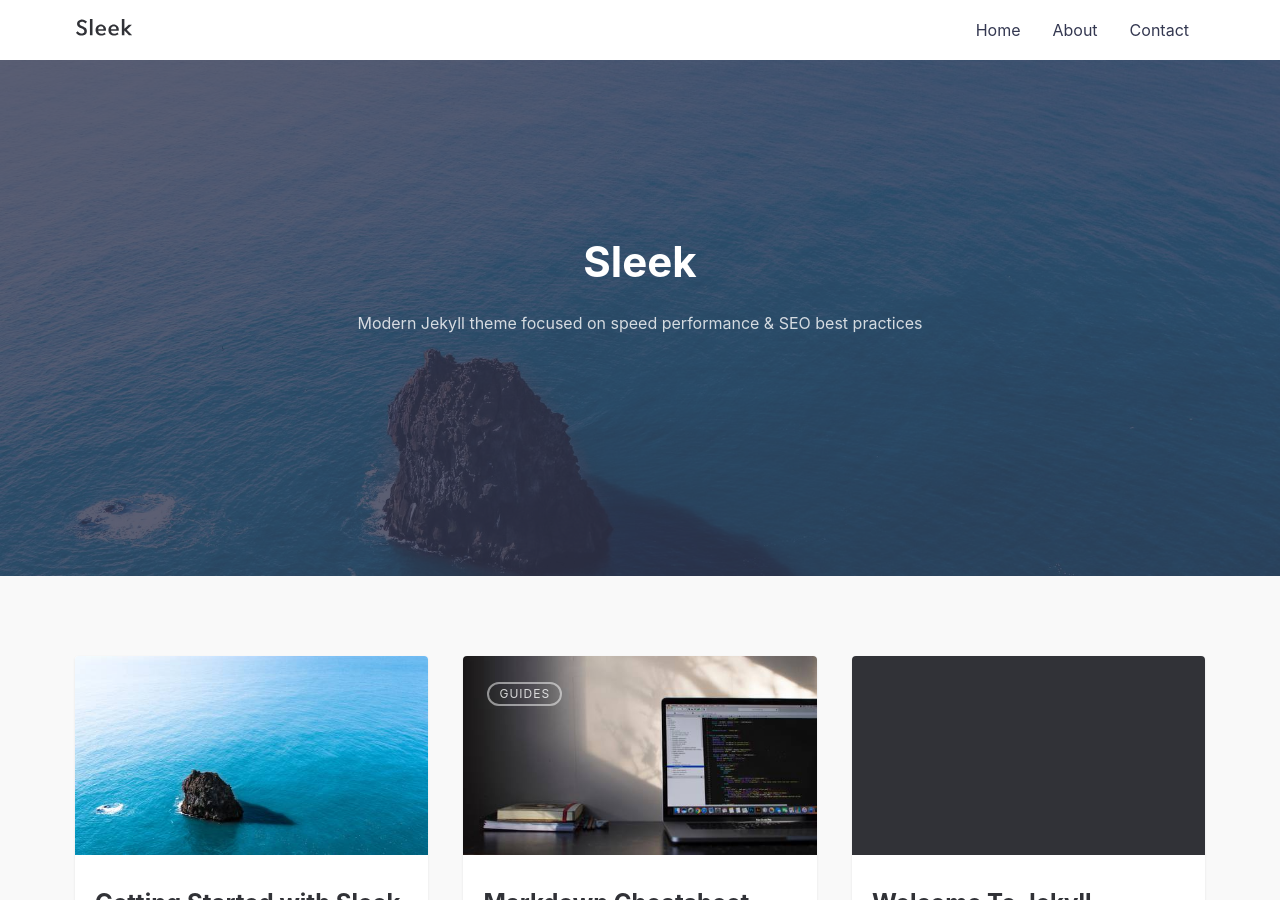
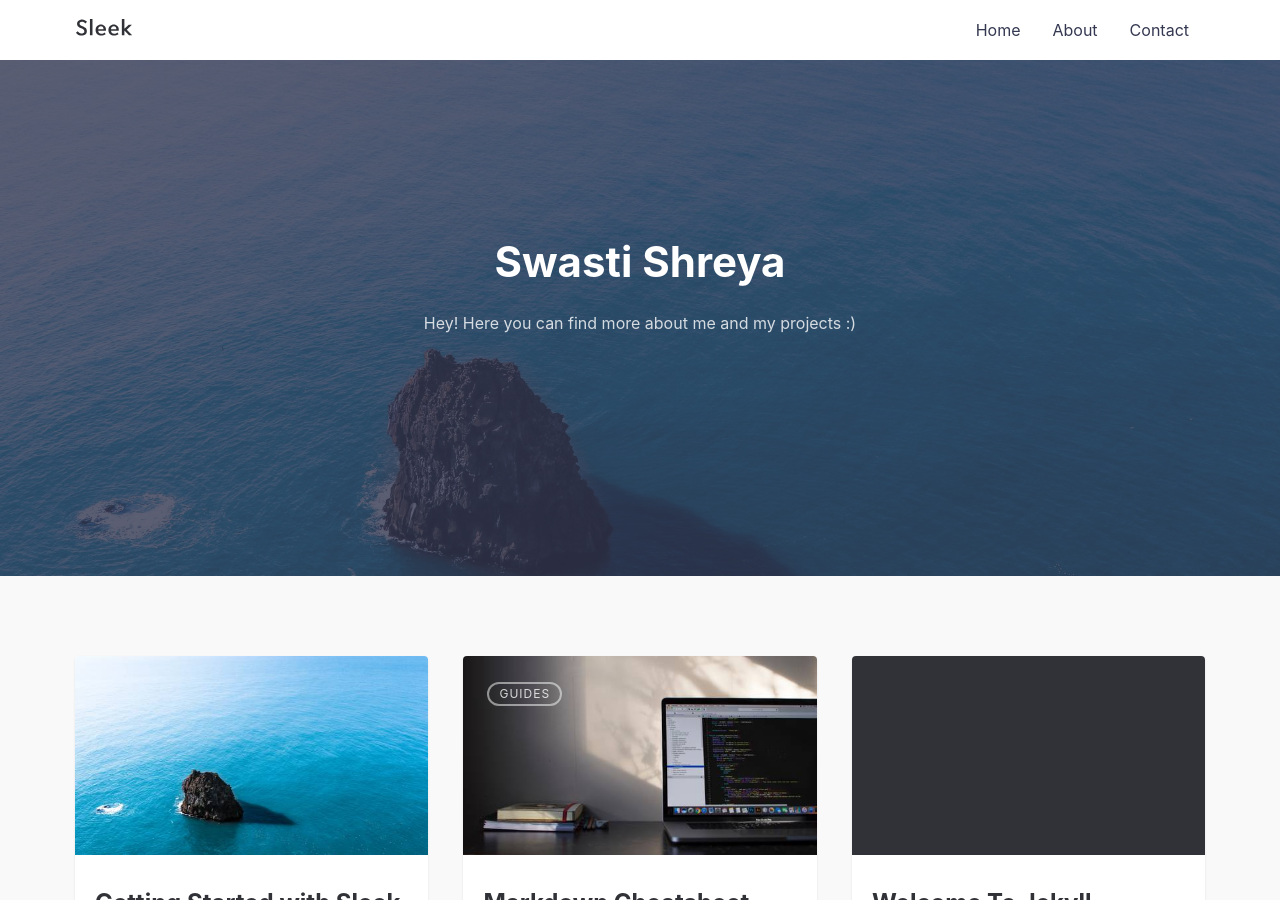
Before and after one commit to swastishreya/swastishreya.github.io, a Jekyll site: the page built from index.md, in a window 1280 px wide and 900 px high. Built offline with Jekyll 4.4.1, drawn with Linux system fonts in a browser that asks for light colours; some of the changed text lies outside the part shown.

Commit message:
Personalizing _config.yml

```diff
--- a/_config.yml
+++ b/_config.yml
@@ -1,23 +1,18 @@
 # SITE CONFIGURATION
-title: Sleek # your site title
-author: GitHub User # You :P
+title: Swasti Shreya # your site title
+author: Swasti Shreya Mishra # You :P
 description: > # Meta description of Homepage
-  Write an awesome description for your new site here. You can edit this
-  line in _config.yml. It will appear in your document head meta (for
-  Google search results) and in your feed.xml site description.
+  My blog.
 baseurl: "/sleek" # the subpath of your site, e.g. /blog
-url: "https://janczizikow.github.io/" # the base hostname & protocol for your site, e.g. http://example.com
+url: "https://swastishreya.github.io/" # the base hostname & protocol for your site, e.g. http://example.com
 
 # SEO PLUGIN
 social:
-  name: Your Name
+  name: Swasti Shreya Mishra
   links:
-    - https://twitter.com/BenBalter
-    - https://www.facebook.com/ben.balter
-    - https://www.linkedin.com/in/BenBalter
-    - https://plus.google.com/+BenBalter
-    - https://github.com/benbalter
-    - https://keybase.io/benbalter
+    - https://www.facebook.com/swastis.mishra.7
+    - https://www.linkedin.com/in/swasti-shreya-mishra-189a17146/
+    - https://github.com/swastishreya
 
 # THEME SETTINGS
 navigation: # Navigation links
@@ -26,18 +21,18 @@
   - {name: 'Contact', link: '/contact'}
 
 tagline: >
-  Modern Jekyll theme focused on speed performance &amp; SEO best practices
+  Hey! Here you can find more about me and my projects :)
 
 hero_img: posts/sleek_lg.jpg # Main background image: use the path from /assets/img/ => This will output /assets/img/posts/sleek_lg.jpg
 
 email: your-email@domain.com # email for form submission
 
-twitter_username: jan_czizikow # replace with your_twitter_username or comment to remove link from footer
-github_username:  janczizikow # replace with your_github_username or comment to remove link from footer
-instagram_username: shanlongjj # replace with your_instagram_username or comment to remove link from footer
+#twitter_username:  # replace with your_twitter_username or comment to remove link from footer
+github_username:  swastishreya # replace with your_github_username or comment to remove link from footer
+instagram_username: swastishreya # replace with your_instagram_username or comment to remove link from footer
 
-disqus:
-  shortname: janczizikow # to enable comments replace with your_disqus_shortname
+# disqus:
+#   shortname:  # to enable comments replace with your_disqus_shortname
 
 # google_tag_manager: GTM-XXXXXXX # Uncomment to enable GTM. Replace GTM-XXXXXXX with your GTM container ID
 
```
